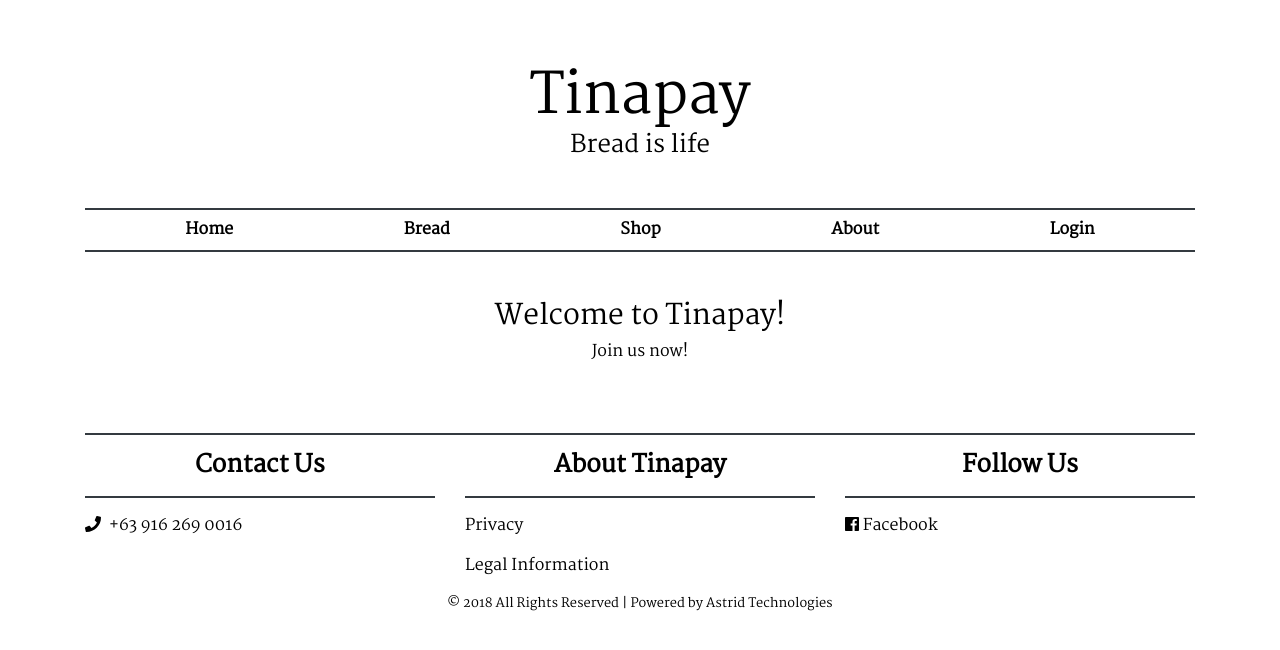
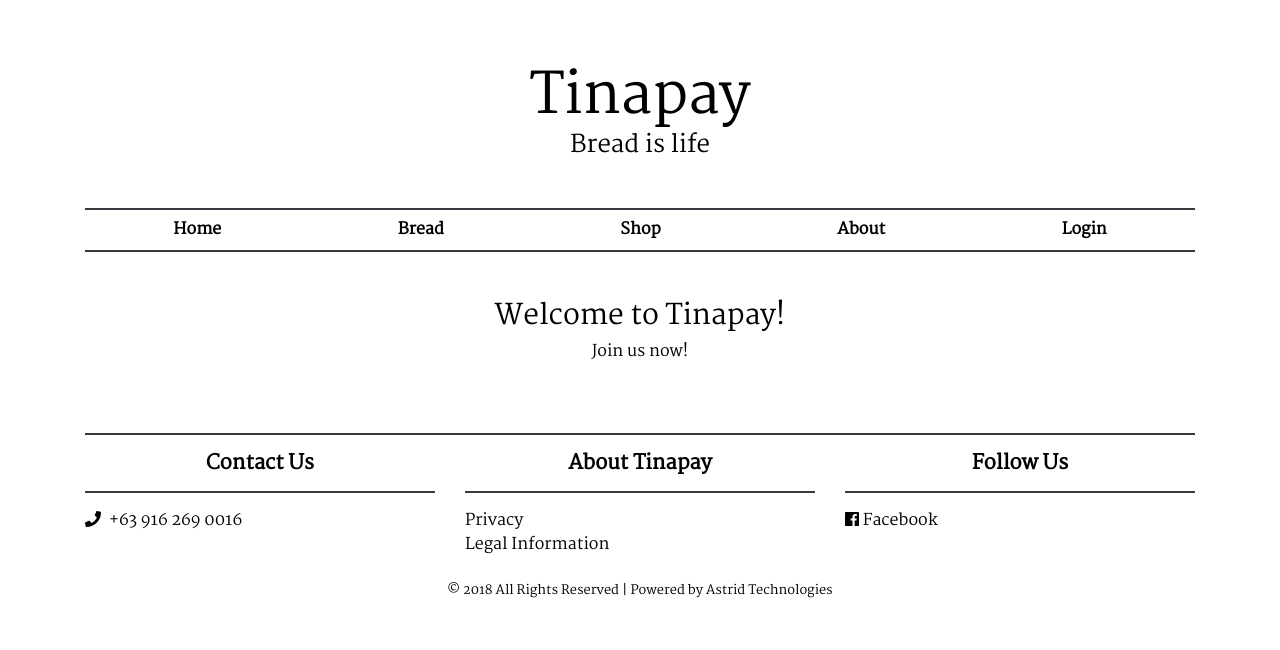
Before and after one commit to iecruz/tinapay, a Python web app: template templates/index.html in a window 1280 px wide. Shown: the top 650 px of the page. Run offline with Jinja, Linux system fonts and the light colour scheme; the template is opened without the code that fills it, so the values that code supplies are empty; some libraries are stand-ins or nearby versions.

Commit message:
Minor changes

```diff
--- a/core/models.py
+++ b/core/models.py
@@ -8,6 +8,12 @@ db_config={
     'password':'f9f5203832a95dddcdac98aff4e83ca33a7b4778f5b87ae89f72364ea08d0da4',
     'host':'ec2-54-217-236-201.eu-west-1.compute.amazonaws.com'
 }
+# db_config={
+#     'database':'yapanit',
+#     'user':'postgres',
+#     'password':'postgres',
+#     'host':'localhost'
+# }
 db=PostgresqlDatabase(db_config['database'], user=db_config['user'], password=db_config['password'], host=db_config['host'])
 
 class BaseModel(Model):
--- a/templates/base.html
+++ b/templates/base.html
@@ -20,7 +20,7 @@
         <h4 class="text-center mb-2 mb-md-5">Bread is life</h4>
         <hr class="border border-dark mb-2 mt-3">
         <a href="#menuCollapse" data-toggle="collapse" class="d-md-none d-block text-black text-center font-weight-bold">Menu</a>
-        <div id="menuCollapse" class="collapse show container">
+        <div id="menuCollapse" class="collapse show">
             <div class="d-flex flex-md-row justify-content-md-around flex-md-wrap flex-column">
                 <a href="{{ url_for('index') }}" class="text-center text-black font-weight-bold">Home</a>
                 <a href="#" class="text-center text-black font-weight-bold">Bread</a>
@@ -45,24 +45,24 @@
         <hr class="border border-dark">
         <div class="row justify-content-around">
             <div class="col-12 col-md-4 my-2 my-md-0">
-                <h4 class="text-center font-weight-bold">Contact Us</h4>
+                <h5 class="text-center font-weight-bold">Contact Us</h5>
                 <hr class="border border-dark">
-                <p><i class="fa fa-phone mr-2"></i>+63 916 269 0016</p>
+                <i class="fa fa-phone mr-2"></i>+63 916 269 0016
             </div>
             <div class="col-12 col-md-4 my-2 my-md-0">
-                <h4 class="text-center font-weight-bold">About Tinapay</h4>
+                <h5 class="text-center font-weight-bold">About Tinapay</h5>
                 <hr class="border border-dark">
-                <p><a href="#" class="text-black">Privacy</a></p>
-                <p><a href="#" class="text-black">Legal Information</a></p>
+                <a href="#" class="d-block text-black">Privacy</a>
+                <a href="#" class="d-block text-black">Legal Information</a>
             </div>
             <div class="col-12 col-md-4 my-2 my-md-0">
-                <h4 class="text-center font-weight-bold">Follow Us</h4>
+                <h5 class="text-center font-weight-bold">Follow Us</h5>
                 <hr class="border border-dark">
-                <p><a href="https://www.facebook.com/nathan.abriol.1" class="text-black"><i class="fab fa-facebook"></i> Facebook</a></p>
+                <a href="https://www.facebook.com/nathan.abriol.1" class="d-block text-black"><i class="fab fa-facebook"></i> Facebook</a>
             </div>
         </div>
-        <small class="text-center d-block">&copy; 2018 All Rights Reserved | Powered by Astrid Technologies</small>
     </div>
+    <small class="text-center d-block">&copy; 2018 All Rights Reserved | Powered by Astrid Technologies</small>
     {% endblock %}
 
     {% block scripts %}
--- a/views/admin.py
+++ b/views/admin.py
@@ -1,6 +1,6 @@
 from flask import Blueprint, render_template, request, redirect, url_for
-from core.models import *
-from core.forms import *
+from core.models import Bread, Order, OrderList
+from core.forms import AddBreadForm
 from playhouse.shortcuts import model_to_dict
 import datetime
 
--- a/views/shop.py
+++ b/views/shop.py
@@ -1,8 +1,7 @@
 from flask import Blueprint, render_template, request, redirect, url_for, session
-from peewee import *
 from playhouse.shortcuts import model_to_dict
-from core.models import *
-from core.forms import *
+from core.models import Bread, User, Order, OrderList, db
+from core.forms import AddOrderForm
 
 app = Blueprint('shop', __name__)
 
--- a/views/users.py
+++ b/views/users.py
@@ -1,7 +1,7 @@
 from flask import Blueprint, render_template, request, redirect, url_for, session
 from flask_bcrypt import Bcrypt
-from core.models import *
-from core.forms import *
+from core.models import User
+from core.forms import LoginForm, RegistrationForm
 
 app = Blueprint('users', __name__)
 bcrypt = Bcrypt()
```
Also changed, not shown: app.py (+3 -6 lines).
